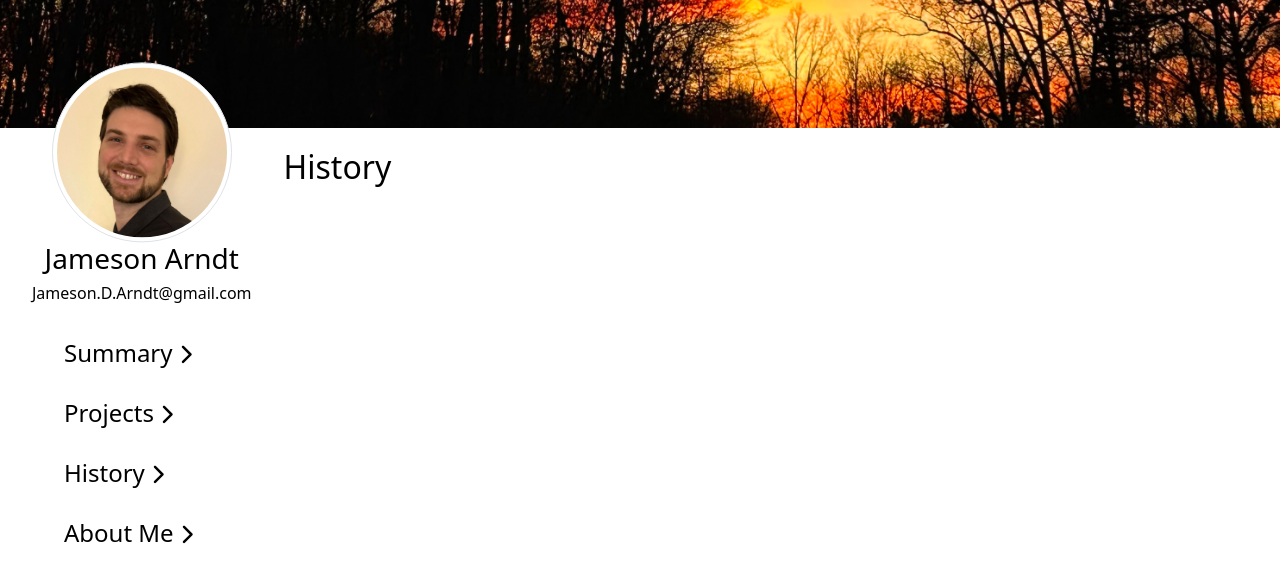
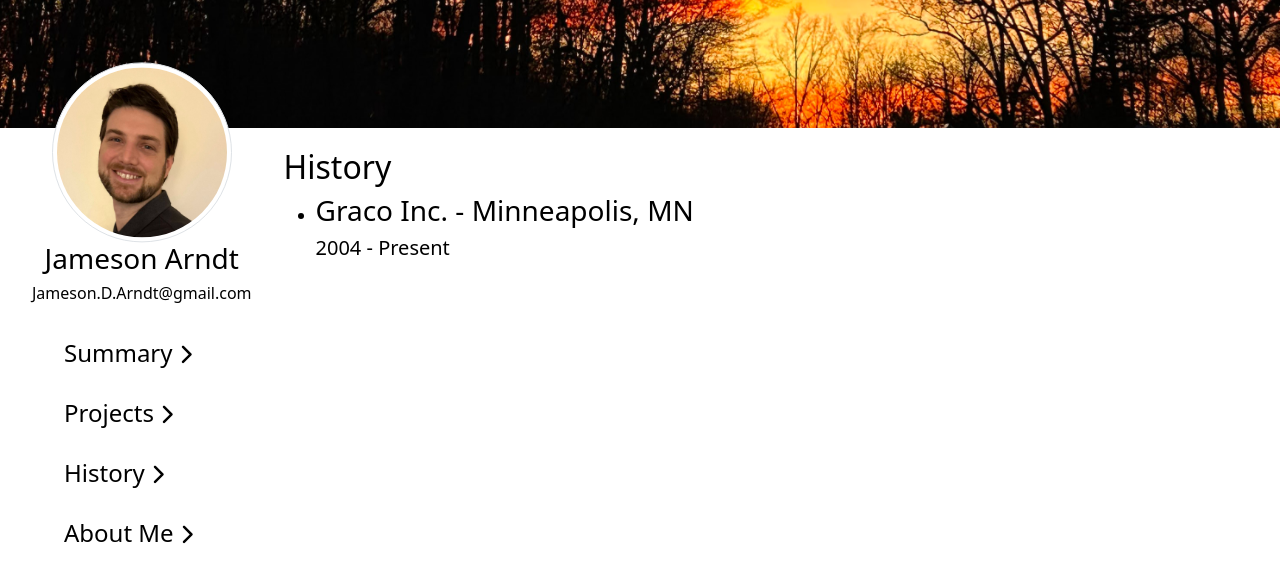
Before and after one commit to blaze359/blaze359.github.io, a React (Create React App) app: page /History in a window 1280 px wide. Shown: the top 582 px of the page. Built offline with nearby package versions, Linux system fonts and the light colour scheme.

Commit message:
Fix history page to resolve build issue

```diff
--- a/src/data/history.json
+++ b/src/data/history.json
@@ -0,0 +1,30 @@
+{
+  "History": [
+    {
+      "Company": "Graco Inc.",
+      "HQLocation": "Minneapolis, MN",
+      "Location": "North Canton, OH",
+      "StartDate": "2004",
+      "EndDate": "Present",
+      "Positions": [
+        {
+          "Title": "Senior Software Engineer",
+          "StartDate": "2021-08-01",
+          "EndDate": "Present",
+          "Responsibilities": [
+            "Develop and maintain web applications using modern frameworks.",
+            "Collaborate with cross-functional teams to deliver high-quality software solutions."
+          ]
+        },
+        {
+          "Title": "Software Engineer",
+          "StartDate": "2018-06-01",
+          "EndDate": "2021-07-31",
+          "Responsibilities": [
+            "Contributed to the development of e-commerce platforms"
+          ]
+        }
+      ]
+    }
+  ]
+}
--- a/src/pages/History.tsx
+++ b/src/pages/History.tsx
@@ -3,7 +3,18 @@ export default function History() {
   return (
     <section>
       <h2>History</h2>
-      <p></p>
+      <ul>
+        {HistoryData.History.map((item) => (
+          <li key={item.Company}>
+            <h3>
+              {item.Company} - {item.HQLocation}
+            </h3>
+            <h5>
+              {item.StartDate} - {item.EndDate}
+            </h5>
+          </li>
+        ))}
+      </ul>
     </section>
   );
 }
```
